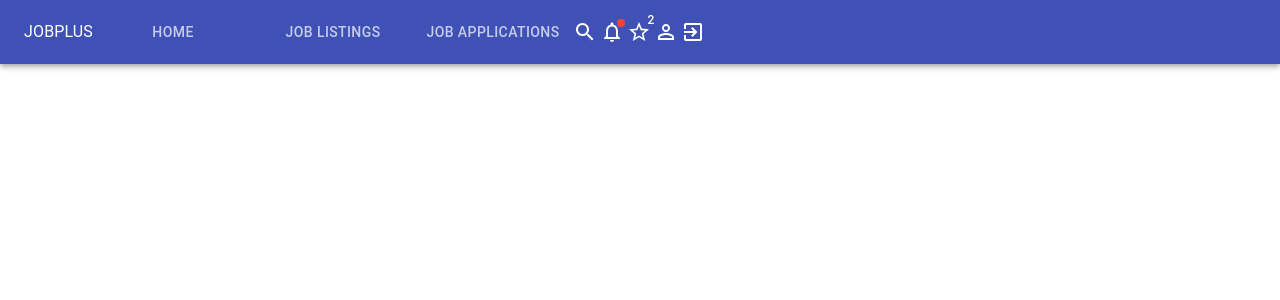
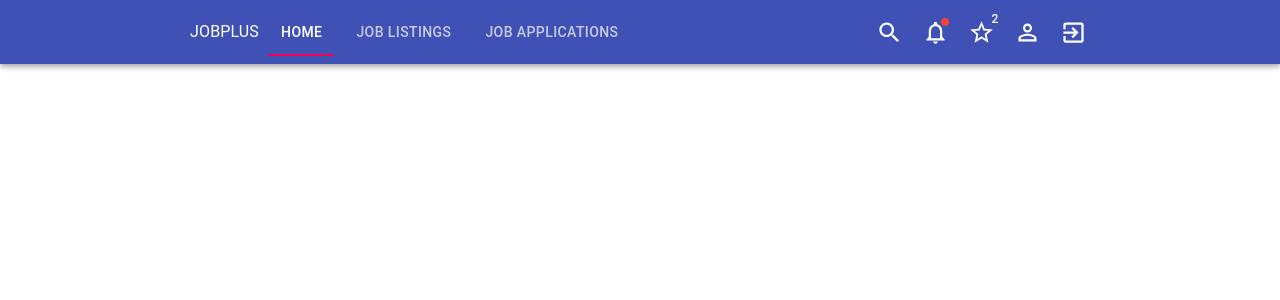
Before and after one commit to Jonwodi/JOBPLUS-REACT-PROJECT, a React (Create React App) app: page / in a window 1280 px wide. Shown: the top 300 px of the page. Built offline with nearby package versions, Linux system fonts and the light colour scheme.

Commit message:
AppBar styling

```diff
--- a/src/components/Navbar.js
+++ b/src/components/Navbar.js
@@ -1,42 +1,87 @@
-import { AppBar, Badge, Box, IconButton, Tab, Tabs, Toolbar, Typography } from '@material-ui/core'
+import { AppBar, Badge, Box, Hidden, IconButton, Tab, Tabs, Toolbar, Typography } from '@material-ui/core'
 import React from 'react'
 import { Link } from 'react-router-dom'
+import { makeStyles } from '@material-ui/styles';
 
 import SearchIcon from '@material-ui/icons/Search';
 import NotificationsNoneIcon from '@material-ui/icons/NotificationsNone';
 import StarBorderIcon from '@material-ui/icons/StarBorder';
 import PersonOutlineIcon from '@material-ui/icons/PersonOutline';
 import ExitToAppIcon from '@material-ui/icons/ExitToApp';
+import MenuIcon from '@material-ui/icons/Menu';
+
+
+
+const useStyles = makeStyles((theme) => ({
+  container: {
+    //migrate to theme.js
+    width: '900px',
+    margin: '0 auto',
+    // border: '1px yellow dotted'
+  },
+  iconsWrap: {
+    marginLeft: 'auto',
+   // border: '1px red dotted',
+    '& .MuiButtonBase-root': {
+      marginLeft: '13px',
+    },
+    '& .MuiSvgIcon-root': {
+      fontSize: '27px'
+    }
+  },
+  tabs: {
+    '& .MuiTab-root': {
+      minWidth: 10,
+      marginLeft: '10px'
+    }
+  },
+  hamburger: {
+    fontSize: '35px',
+    marginRight: '10px',
+  },
+}))
 
 export default function Navbar() {
+  const classes = useStyles();
   return (
 <Box>
   <AppBar position="static">
-    <Toolbar>
+    <Toolbar className={classes.container}>
+      <Hidden mdUp>
+        <IconButton edge="start" color="inherit" aria-label="menu">
+          <MenuIcon className={classes.hamburger}/>
+        </IconButton>
+      </Hidden>
       <Typography component="h6">JOBPLUS</Typography>
-      <Tabs>
+      <Hidden smDown>
+      <Tabs value={0} className={classes.tabs}>
         <Tab key={0} label={'Home'} component={Link} to={'/'} />
         <Tab key={1} label={'Job Listings'} component={Link} to={'/job-listings'} />
         <Tab key={2} label={'Job Applications'} component={Link} to={'/job-applications'} />
       </Tabs>
+      </Hidden>
 
-      <Box>
+      <Box className={classes.iconsWrap}>
         <IconButton size="small" component={Link} to={'/search'} color='inherit' edge='start'>
          <SearchIcon />
         </IconButton>
+
         <IconButton size="small" component={Link} to={'/notifications'} color='inherit' edge='start'>
-          <Badge color="error" overlap="circle" variant="dot">
+          <Badge color="error" overlap="circular" variant="dot">
          <NotificationsNoneIcon />
          </Badge>
         </IconButton>
+
         <IconButton size="small" component={Link} to={'/saved-jobs'} color='inherit' edge='start'>
           <Badge badgeContent={2}>
          <StarBorderIcon />
          </Badge>
         </IconButton>
+
         <IconButton size="small" component={Link} to={'/profile'} color='inherit' edge='start'>
          <PersonOutlineIcon />
         </IconButton>
+
         <IconButton size="small" component={Link} to={'/login'} color='inherit' edge='start'>
          <ExitToAppIcon />
         </IconButton>
```
